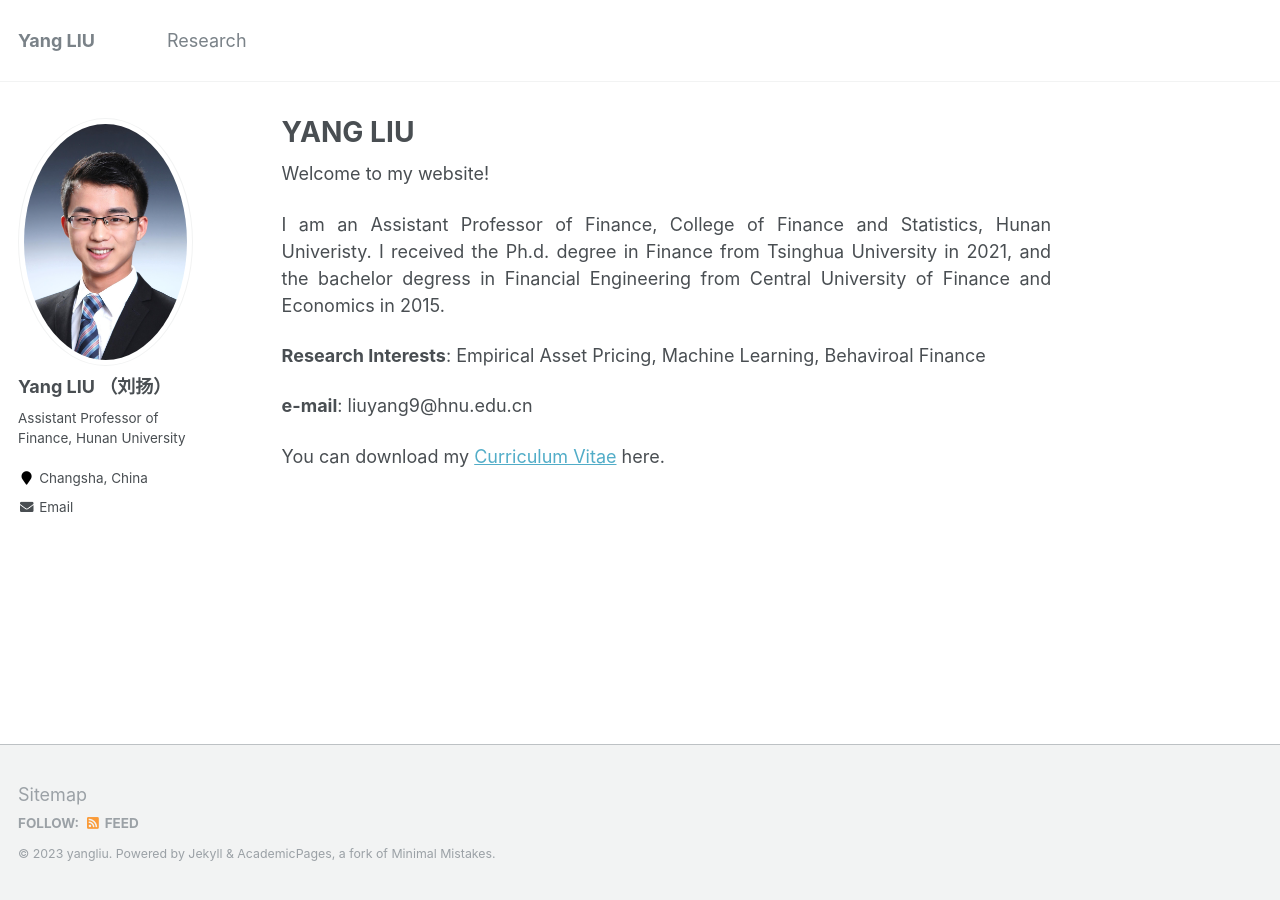
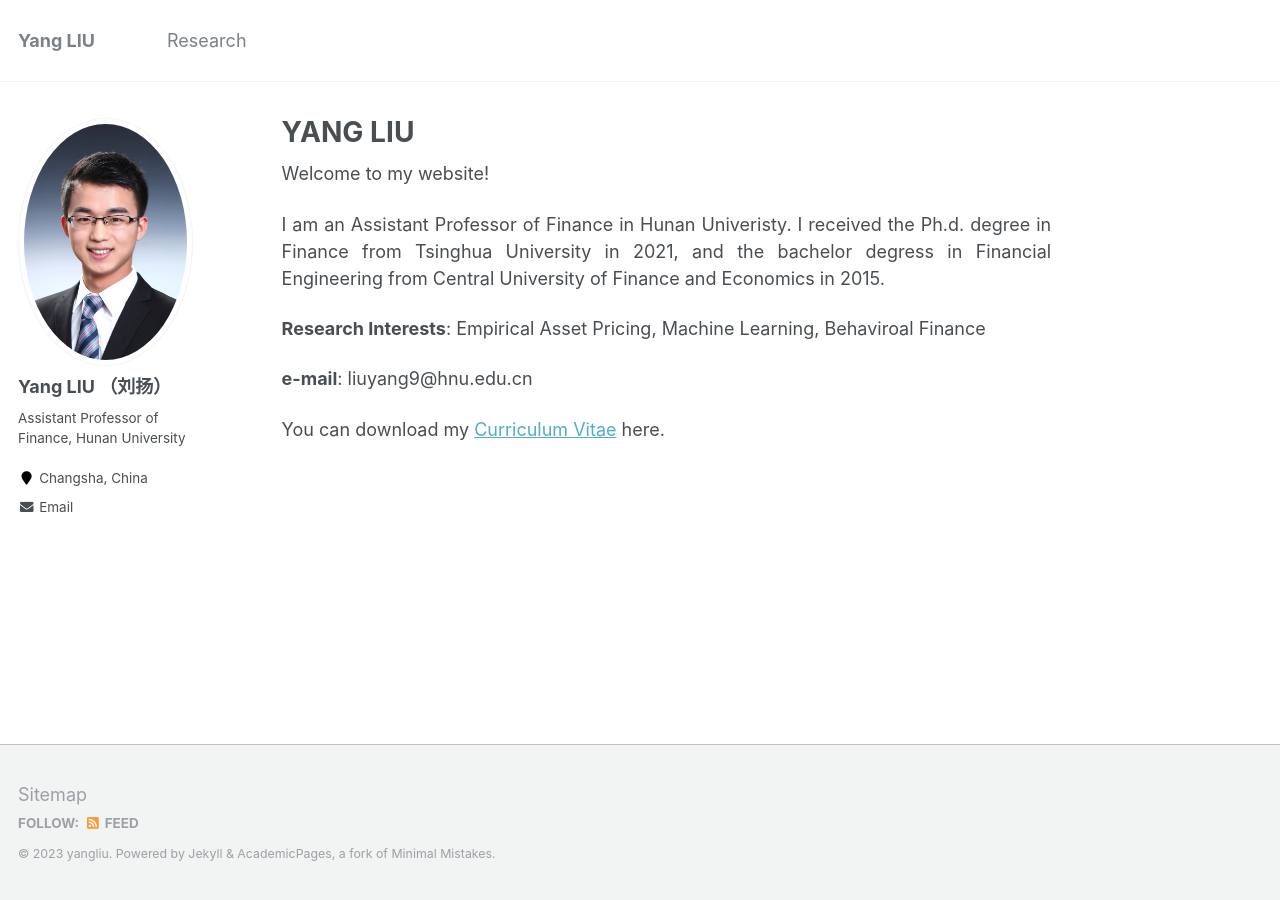
Before and after one commit to yangliu-finance/yangliu-finance.github.io, a Jekyll site: the page built from _pages/about.md, in a window 1280 px wide. Built offline with Jekyll 4.4.1, drawn with Linux system fonts in a browser that asks for light colours.

Commit message:
Update about.md

```diff
--- a/_pages/about.md
+++ b/_pages/about.md
@@ -10,7 +10,7 @@ redirect_from:
 
 Welcome to my website!
 
-I am an Assistant Professor of Finance, College of Finance and Statistics, Hunan Univeristy.
+I am an Assistant Professor of Finance in Hunan Univeristy.
 I received the Ph.d. degree in Finance from Tsinghua University in 2021,
 and the bachelor degress in Financial Engineering from Central University of Finance and Economics in 2015.
 
```
